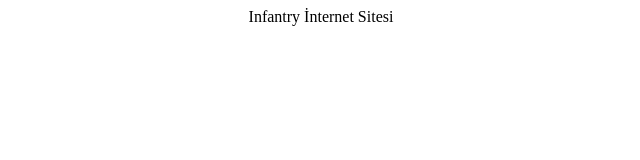
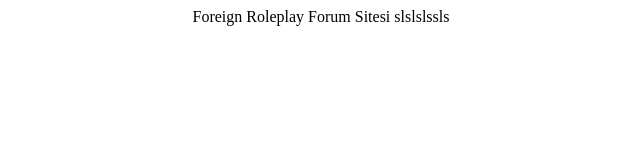
Before and after one commit to infantrydev/infantrydev.github.io, a plain HTML site: page index.html in a window 1280 px wide. Shown: the whole page, without its empty margins (319-959 px from the left). Drawn offline with Linux system fonts and the light colour scheme.

Commit message:
Update index.html

```diff
--- a/index.html
+++ b/index.html
@@ -1,7 +1,9 @@
 <html>
 <center>
 <hl>
-Infantry İnternet Sitesi
+Foreign Roleplay Forum Sitesi
+
+slslslssls
 </hl>
 </center>
 </html>
```
